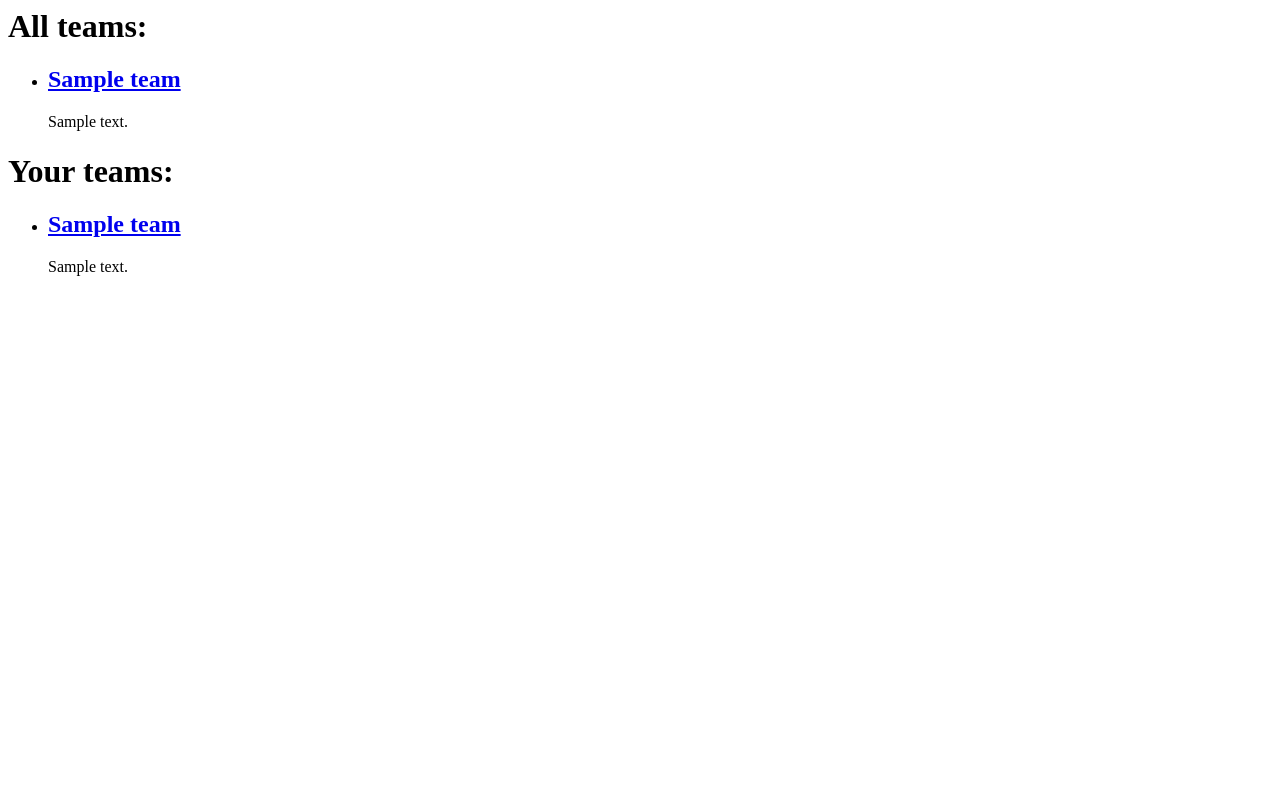
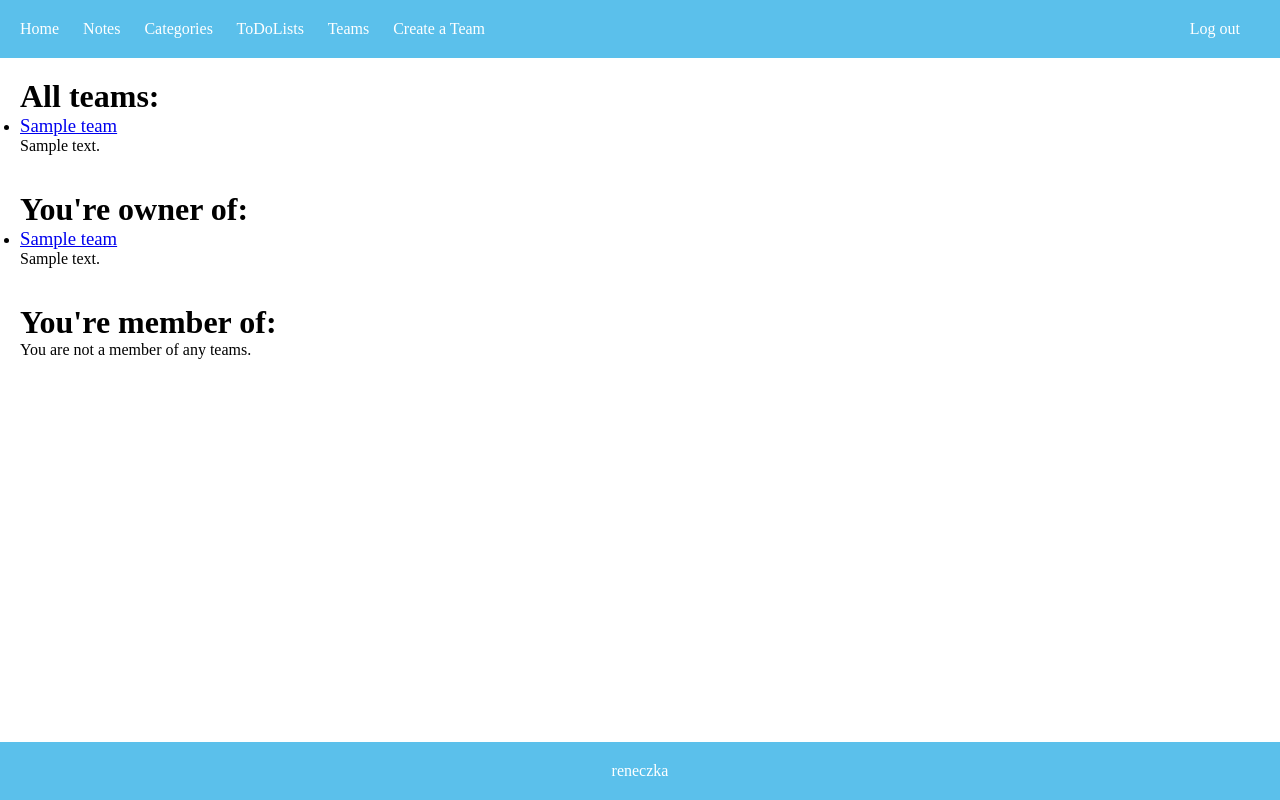
Before and after one commit to reneczka/notepad, a Django app: page /team/list/ in a window 1280 px wide. Run offline with Django 4.2, Linux system fonts and the light colour scheme; a user stored in the database is signed in; tables that the repository leaves empty hold one stand-in row (values such as "Sample post"); parts of the project's set-up code (start-up, migrations or seed data) failed here and were passed over.

Commit message:
add styles.css

```diff
--- /dev/null
+++ b/static/css/styles.css
@@ -0,0 +1,40 @@
+/* Add some reset styling */
+* {
+    margin: 0;
+    padding: 0;
+    box-sizing: border-box;
+}
+/* Add styling for the header */
+header {
+    background-color: #5BC0EB;
+    padding: 20px;
+    display: flex;
+    justify-content: space-between; /* Align items horizontally */
+    align-items: center; /* Align items vertically */
+}
+/* Add styling for the navigation links */
+header nav a {
+    color: white;
+    text-decoration: none;
+    margin-right: 20px;
+}
+/* Add styling for the main content */
+main {
+    padding: 20px;
+}
+
+/* Add styling for the footer */
+footer {
+    background-color: #5BC0EB;
+    color: white;
+    padding: 20px 10px 10px 10px;
+    text-align: center;
+    position: fixed;
+    bottom: 0;
+    width: 100%;
+    height: 58px;
+}
+
+.fontlight {
+font-weight: lighter;
+}
--- a/templates/base.html
+++ b/templates/base.html
@@ -1,46 +1,10 @@
+{% load static %}
 <!DOCTYPE html>
 <html>
 <head>
     <title>NotePad</title>
-    <style>
-        /* Add some reset styling */
-        * {
-            margin: 0;
-            padding: 0;
-            box-sizing: border-box;
-        }
-        /* Add styling for the header */
-        header {
-            background-color: #5BC0EB;
-            padding: 20px;
-            display: flex;
-            justify-content: space-between; /* Align items horizontally */
-            align-items: center; /* Align items vertically */
-        }
-        /* Add styling for the navigation links */
-        header nav a {
-            color: white;
-            text-decoration: none;
-            margin-right: 20px;
-        }
-        /* Add styling for the main content */
-        main {
-            padding: 20px;
-        }
+    <link rel="stylesheet" href="{% static 'css/styles.css' %}">
 
-        /* Add styling for the footer */
-        footer {
-            background-color: #5BC0EB;
-            color: white;
-            padding: 20px 10px 10px 10px;
-            text-align: center;
-            position: fixed;
-            bottom: 0;
-            width: 100%;
-            height: 58px;
-        }
-
-    </style>
 </head>
 <body>
     <header>
--- a/templates/team_join_form.html
+++ /dev/null
@@ -1,5 +0,0 @@
-<form method="POST">
-    {% csrf_token %}
-    {{ form.as_p }}
-    <button type="submit">Join team</button>
-</form>
--- a/templates/team_list.html
+++ b/templates/team_list.html
@@ -1,18 +1,49 @@
+{% extends 'base.html' %}
+{% block content %}
+<body>
+    {% if all_teams %}
         <h1>All teams:</h1>
         <ul>
             {% for team in all_teams %}
                 <li>
-        <h2><a href="{% url 'team_detail' team.pk %}">{{ team.name }}</a></h2>
+                    <h3 class="fontlight"><a href="{% url 'team_detail' team.pk %}">{{ team.name }}</a></h3>
                     <p>{{ team.description }}</p>
                 </li>
             {% endfor %}
         </ul>
-<h1>Your teams:</h1>
+    {% else %}
+        <h1>There are no teams yet</h1>
+        <br>
+        <h3 class="fontlight">Click <a href="{% url 'team_create' %}">here</a> to create a new team!</h3>
+    {% endif %}
+    <br>
+    <br>
+    {% if your_teams %}
+        <h1>You're owner of:</h1>
         <ul>
             {% for team in your_teams %}
                 <li>
-        <h2><a href="{% url 'team_detail' team.pk %}">{{ team.name }}</a></h2>
+                    <h3 class="fontlight"><a href="{% url 'team_detail' team.pk %}">{{ team.name }}</a></h3>
                     <p>{{ team.description }}</p>
                 </li>
             {% endfor %}
         </ul>
+    {% endif %}
+
+    <br>
+    <br>
+    <h1>You're member of:</h1>
+        {% if member_of_teams %}
+            <ul>
+                {% for team in member_of_teams %}
+                    <li>
+                        <h3 class="foncia"><a href="{% url 'team_detail' team.pk %}">{{ team.name }}</a></h3>
+                        <p>{{ team.description }}</p>
+                    </li>
+                {% endfor %}
+            </ul>
+        {% else %}
+            <p>You are not a member of any teams.</p>
+        {% endif %}
+</body>
+{% endblock %}
```
Also changed, not shown: notepad/settings.py (+6 -2 lines), templates/team_detail.html (+11 -2 lines). Lines whose indentation alone changed are shown as unchanged.
